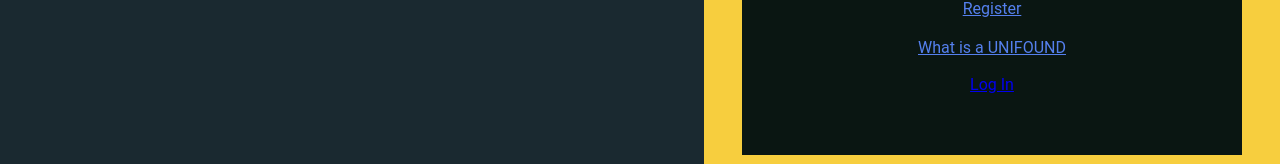
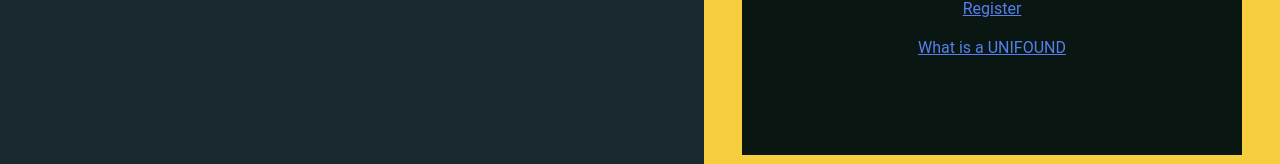
Before and after one commit to devteamepic/frontend, a React (Create React App) app: page /login in a window 1280 px wide. Shown: the part 565-729 px from the top of the page. Built offline with nearby package versions, Linux system fonts and the light colour scheme.

Commit message:
removed shit

```diff
--- a/src/components/styled/molecules/formStyled.js
+++ b/src/components/styled/molecules/formStyled.js
@@ -27,6 +27,7 @@ const FormStyledWrapper = ({ children, callback, ...props }) => {
           >
             { children }
           </form>
+          { incomingType === 'register' &&
             <div style={{ marginTop: '5%' }}>
               <Link
                 to = '/login'
@@ -38,6 +39,7 @@ const FormStyledWrapper = ({ children, callback, ...props }) => {
                 </Text>
               </Link>
             </div>
+          }
         </FormStyled>
     )
 }
```
Lines whose indentation alone changed are shown as unchanged.
